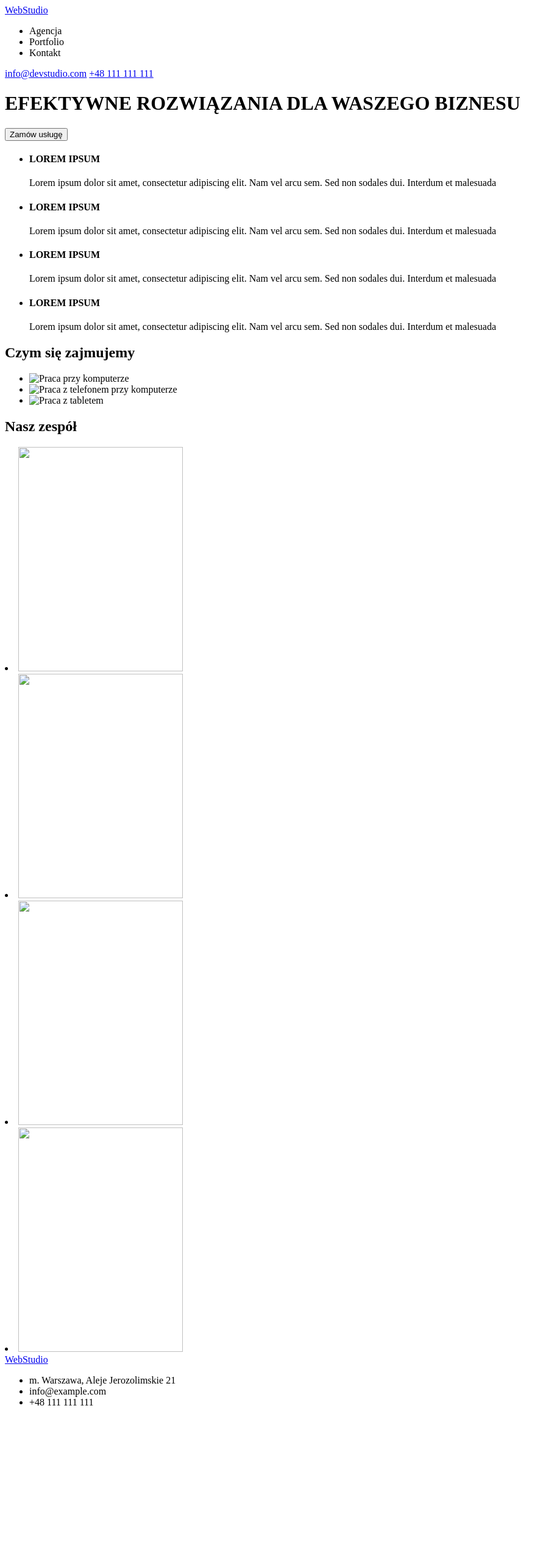
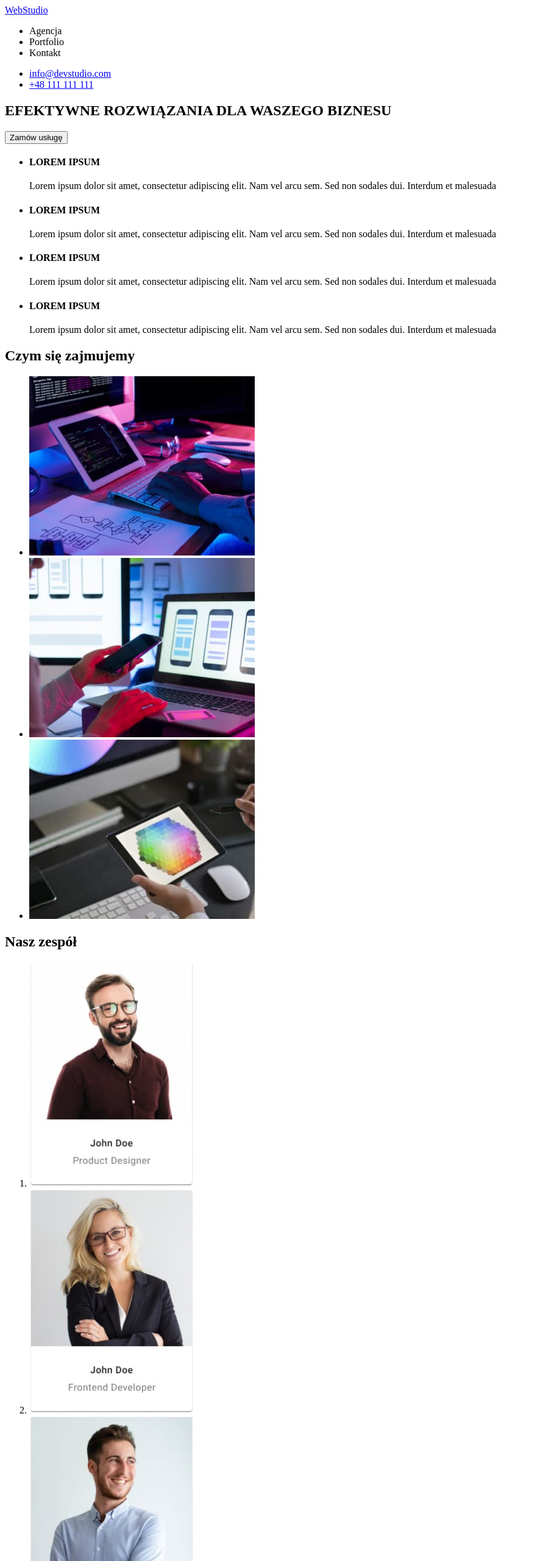
Before and after one commit to magdalenajb/goit-markup-hw-01, a plain HTML site: page index.html in a window 1280 px wide. Shown: the top 2560 px of the page at 61% size, without its empty margins (0-909 px from the left). Before the commit the page ends 2325 px from the top, so only its background shows below. Drawn offline with Linux system fonts and the light colour scheme.

Commit message:
Done
Fertig ;>

```diff
--- a/index.html
+++ b/index.html
@@ -4,28 +4,31 @@
     <meta charset="UTF-8">
     <meta http-equiv="X-UA-Compatible" content="IE=edge">
     <meta name="viewport" content="width=device-width, initial-scale=1.0">
-    <title>Document</title>
+    <title>Efektywne Rozwiązania dla Waszego Biznesu</title>
 </head>
 <body>
     <header>
-        <a href="webstudio">WebStudio</a>
+        <a href="#">WebStudio</a>
         <nav>
             <ul>
                 <li>Agencja</li>
                 <li>Portfolio</li>
                 <li>Kontakt</li>
             </ul>
-            <a href="mailto:info@devstudio.com">info@devstudio.com</a>
-            <a href="tel:+48 111 111 111">+48 111 111 111</a>
-
-
+            <ul>
+            <li><a href="mailto:info@devstudio.com">info@devstudio.com</a></li>
+            <li><a href="tel:+48111111111">+48 111 111 111</a></li>
+            </ul>
         </nav>
 
+        <section>
         <h1>EFEKTYWNE ROZWIĄZANIA DLA WASZEGO BIZNESU</h1>
         <button type="button">Zamów usługę</button>
+        </section>
+    </header>
 
-    </header>
     <main>
+
     <ul>
         <li>
             <h4>LOREM IPSUM</h4>
@@ -43,75 +46,78 @@
             <h4>LOREM IPSUM</h4>
             <p>Lorem ipsum dolor sit amet, consectetur adipiscing elit. Nam vel arcu sem. Sed non sodales dui. Interdum et malesuada</p>
         </li>
-
-
     </ul>
 
+    <section>
     <h2>
         Czym się zajmujemy
     </h2>
     <ul>
         <li>
-            <img src="../box 1.jpg"
+            <img src="./images/box1.jpg"
             alt="Praca przy komputerze"
             width="370"
-            height="294"
-            />
+            height="294"/>
         </li>
         <li>
-            <img src="../box 2.jpg"
+            <img src="./images/box2.jpg"
             alt="Praca z telefonem przy komputerze"
             width="370"
             height="294"/>
-
         </li>
         <li>
-            <img src="../box 3.jpg"
+            <img src="./images/box3.jpg"
             alt="Praca z tabletem"
             width="370"
             height="294"/>
-
         </li>
     </ul>
+    </section>
 
+    <section>
     <h2>
         Nasz zespół
     </h2>
+    <ol>
     <li>
-        <img src="../team card 1.jpg"
+        <img src="./images/teamcard1.jpg"
         alt=""
         width="270"
         height="368"/>
     </li>
     <li>
-        <img src="../team card 2.jpg"
+        <img src="./images/teamcard2.jpg"
         alt=""
         width="270"
         height="368"/>
     </li>
     <li>
-        <img src="../team card 3.jpg"
+        <img src="./images/teamcard3.jpg"
         alt=""
         width="270"
         height="368"/>
     </li>
     <li>
-        <img src="../team card 4.jpg"
+        <img src="./images/teamcard4.jpg"
         alt=""
         width="270"
         height="368"/>
     </li>
+    </ol>
+    </section>
 
     </main>
 
     <footer>
-        <a href="webstudio">WebStudio</a>
+        <a href="#">WebStudio</a>
+        <address>
         <ul>
             <li>m. Warszawa, Aleje Jerozolimskie 21</li>
-            <li>info@example.com</li>
-            <li>+48 111 111 111</li>
+            <li><a href="mailto:info@devstudio.com">info@devstudio.com</a></li>
+            <li><a href="tel:+48111111111">+48 111 111 111</a></li>
         </ul>
+        </address>
+    </footer>
 
-    </footer>
 </body>
 </html>
```
Also changed, not shown: images/box1.jpg (renamed from images/box 1.jpg), images/box2.jpg (renamed from images/box 2.jpg), images/box3.jpg (renamed from images/box 3.jpg), images/teamcard1.jpg (renamed from images/team card 1.jpg), images/teamcard2.jpg (renamed from images/team card 2.jpg), images/teamcard3.jpg (renamed from images/team card 3.jpg), images/teamcard4.jpg (renamed from images/team card 4.jpg).
